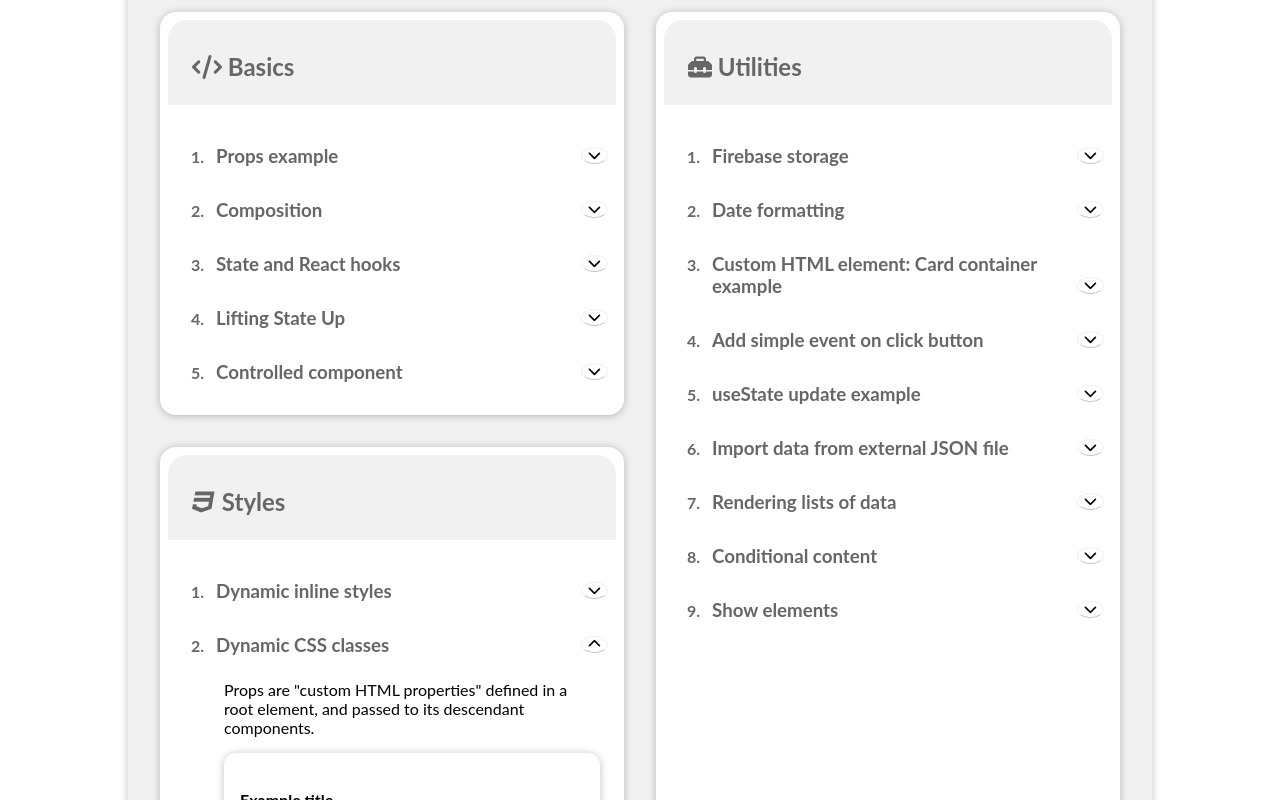
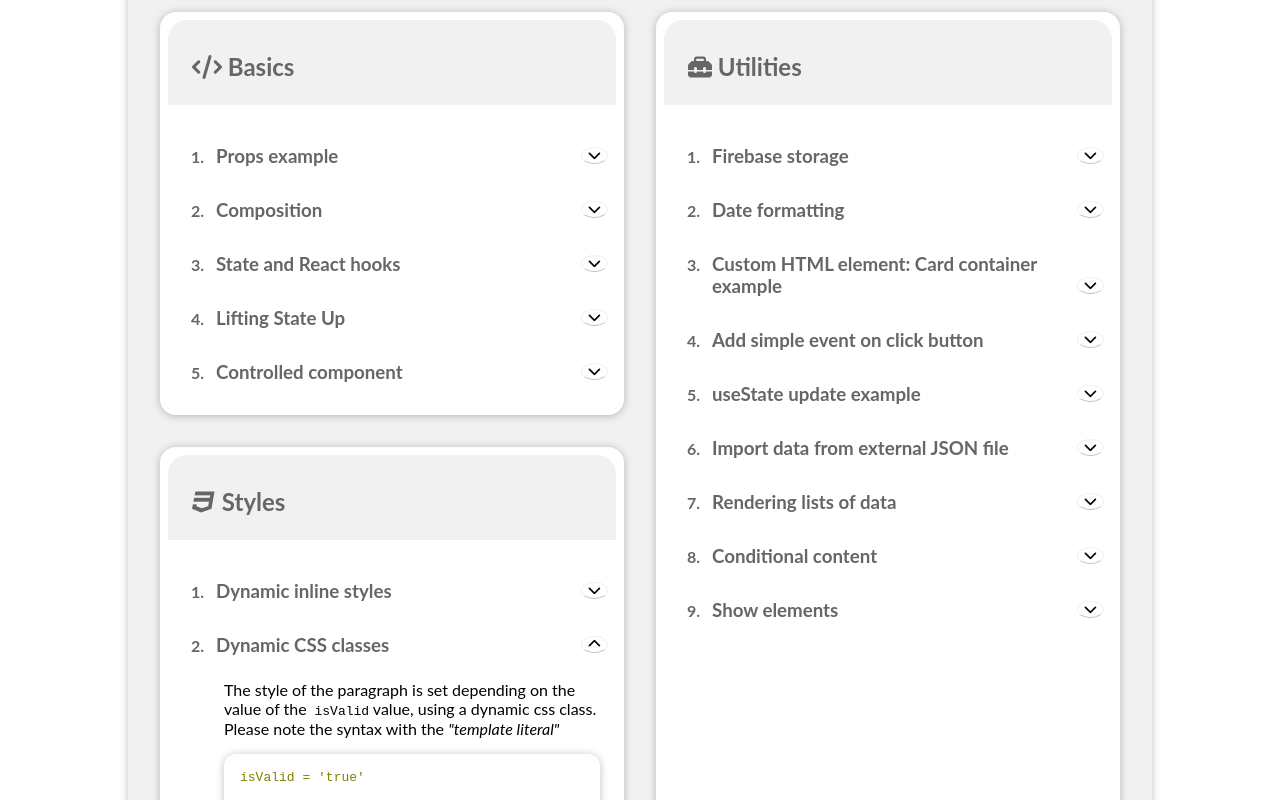
Before and after one commit to mkonemo/react-basics, a React (Create React App) app: page / in a window 1280 px wide. Both pictures are taken after a click on the element "Dynamic CSS classes". Shown: the part 166-966 px from the top of the page. Built offline with nearby package versions, Linux system fonts and the light colour scheme.

Commit message:
1 file modified, 2 added

```diff
--- a/src/App.js
+++ b/src/App.js
@@ -6,6 +6,7 @@ import Props from './components/props/Props';
 import UseStateDefinition from './components/state/UseStateDefinition';
 import LiftingStateUp from './components/state/LiftingStateUp';
 import DynamicInlineStyles from './components/styles/DynamicInlineStyles';
+import DynamicClassStyles from './components/styles/DynamicClassStyles';
 
 
 import DateExample from './components/date/DateExample';
@@ -86,7 +87,7 @@ const App = () => {
               </li>
               <li>
                 <Show title="Dynamic CSS classes">
-                  <Props />
+                  <DynamicClassStyles />
                 </Show>
               </li>
             </ol>
--- /dev/null
+++ b/src/components/styles/DynamicClassStyles.css
@@ -0,0 +1,7 @@
+.text {
+  color: olive;
+}
+
+.text.invalid {
+  color: lime;
+}
--- /dev/null
+++ b/src/components/styles/DynamicClassStyles.js
@@ -0,0 +1,32 @@
+import React, { useState } from 'react';
+
+import Card from '../UI/Card';
+
+import './DynamicClassStyles.css';
+
+const DynamicClassStyles = () => {
+  const [isValid, setIsValid] = useState(true);
+
+  const stateChangeHandler = () => {
+    setIsValid(!isValid);
+  };
+  let variable = isValid.toString();
+  return (
+    <div>
+      <p>
+        The style of the paragraph is set depending on the value of the
+        <samp> isValid</samp> value, using a dynamic css class. Please note the syntax with the <em>"template literal"</em>
+      </p>
+      <Card>
+        <samp className={`text ${!isValid ? 'invalid' : ''}`}>
+          isValid = '{variable}'
+        </samp>
+        <br />
+        <br />
+        <button onClick={stateChangeHandler}>Change isValid</button>
+      </Card>
+    </div>
+  );
+};
+
+export default DynamicClassStyles;
```
